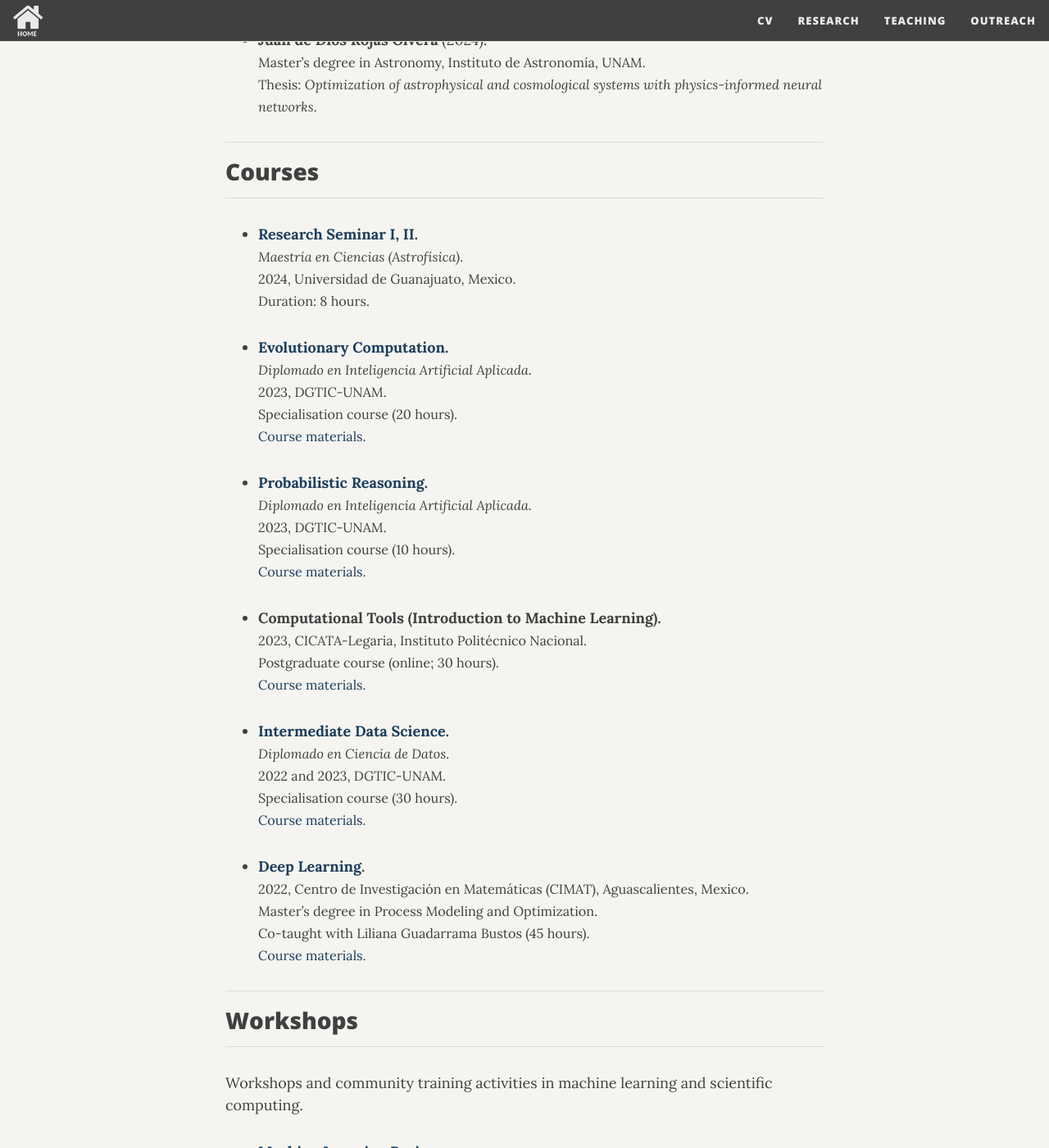
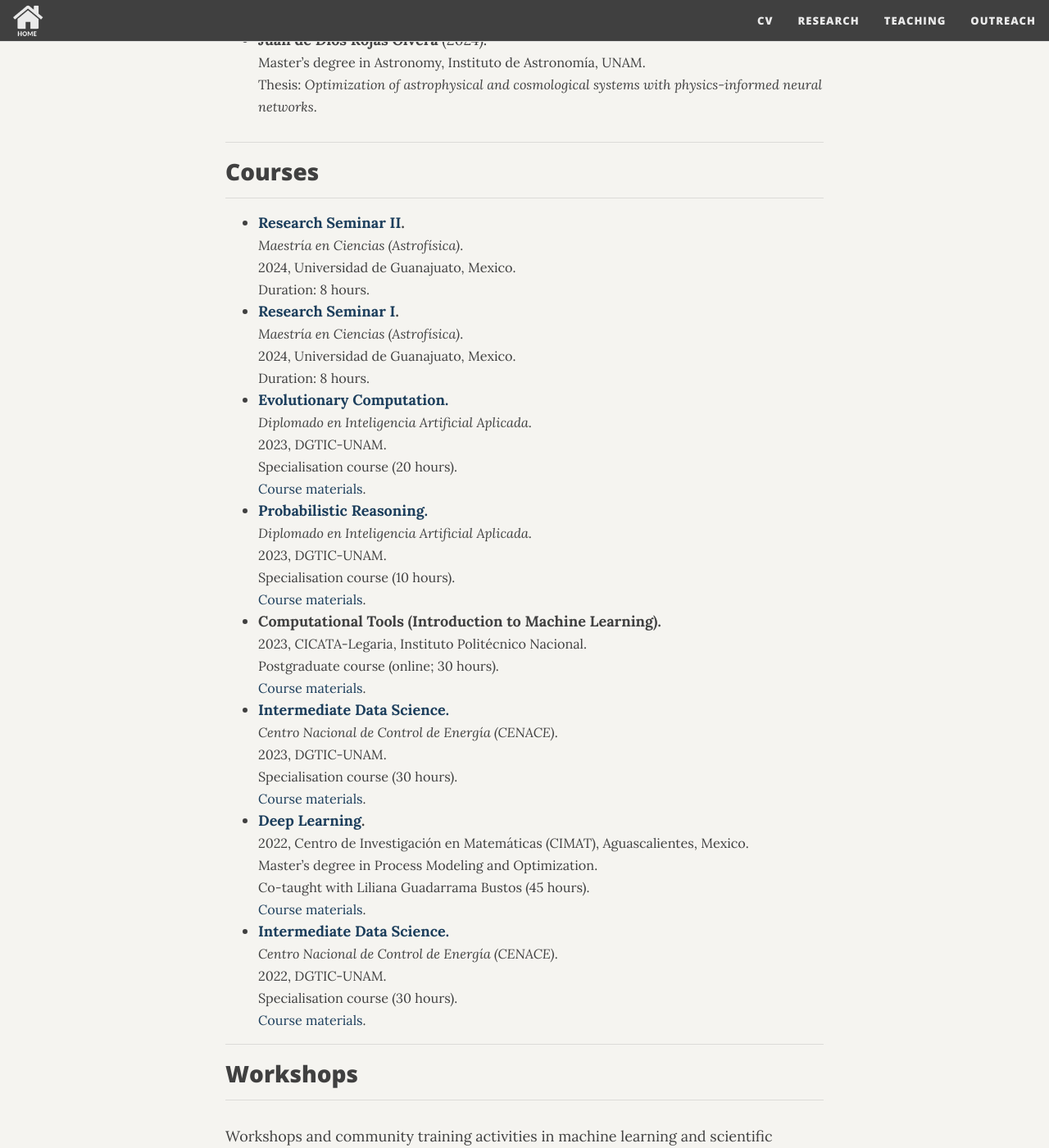
Before and after one commit to igomezv/igomezv.github.io, a Jekyll site: the page built from teaching.md, in a window 1280 px wide and 1400 px high, scrolled down 2118 px. Shown: the whole window at 82% size. Built offline with Jekyll 4.4.1, drawn with Linux system fonts in a browser that asks for light colours; nearby versions of some CDN libraries; comment, search, counter and statistics services are not loaded.

Commit message:
reordering

```diff
--- a/teaching.md
+++ b/teaching.md
@@ -86,39 +86,43 @@ Thesis: *Optimization of astrophysical and cosmological systems with physics-inf
 ## Courses
 ----------
 
-- **[Research Seminar I, II](https://www.dropbox.com/scl/fi/ewktgff50x9frtcwg29xk/UGTOInvestigacionSem.pdf?rlkey=on6569b76rwsez68k5f0i2qme&st=tvmgdj3g&dl=0).** <br>
+- **[Research Seminar II](https://www.dropbox.com/scl/fi/ewktgff50x9frtcwg29xk/UGTOInvestigacionSem.pdf?rlkey=on6569b76rwsez68k5f0i2qme&st=tvmgdj3g&dl=0).** <br>
 <span class="publication-contributions" markdown="span">*Maestría en Ciencias (Astrofísica)*. <br>
 2024, Universidad de Guanajuato, Mexico. <br>
 Duration: 8 hours.</span>
-
+- **[Research Seminar I](https://www.dropbox.com/scl/fi/ewktgff50x9frtcwg29xk/UGTOInvestigacionSem.pdf?rlkey=on6569b76rwsez68k5f0i2qme&st=tvmgdj3g&dl=0).** <br>
+<span class="publication-contributions" markdown="span">*Maestría en Ciencias (Astrofísica)*. <br>
+2024, Universidad de Guanajuato, Mexico. <br>
+Duration: 8 hours.</span>
 - [**Evolutionary Computation.**](https://www.dropbox.com/scl/fi/gqcy1dymdm2ipojceitzw/curso_evol_dgtic_23.pdf?rlkey=cu1nb9zv2ja5y9lhs3lxa2ksk&st=j037qckv&dl=0) <br>
 <span class="publication-contributions" markdown="span">*Diplomado en Inteligencia Artificial Aplicada*. <br>
 2023, DGTIC-UNAM. <br>
 Specialisation course (20 hours). <br>
 [Course materials](https://github.com/igomezv/ComputoEvolutivo).</span>
-
 - [**Probabilistic Reasoning.**](https://www.dropbox.com/scl/fi/96a3auajwtmw37jnl6bly/curso_proba_dgtic_23.pdf?rlkey=w4oqtuahpdldcy58iba8a7ztv&st=rybqsi0n&dl=0) <br>
 <span class="publication-contributions" markdown="span">*Diplomado en Inteligencia Artificial Aplicada*. <br>
 2023, DGTIC-UNAM. <br>
 Specialisation course (10 hours). <br>
 [Course materials](https://github.com/igomezv/RazonamientoProbabilistico).</span>
-
 - **Computational Tools (Introduction to Machine Learning).** <br>
 <span class="publication-contributions" markdown="span">2023, CICATA-Legaria, Instituto Politécnico Nacional. <br>
 Postgraduate course (online; 30 hours). <br>
 [Course materials](https://github.com/igomezv/HerramientasComputacionales).</span>
-
 - [**Intermediate Data Science.**](https://www.dropbox.com/scl/fi/p89n9sgpty2qdceejzfpo/curso_DS_dgtic_23.pdf?rlkey=s28v7652hehwrnbrclb1hkii2&st=q4pyw6yr&dl=0) <br>
-<span class="publication-contributions" markdown="span">*Diplomado en Ciencia de Datos*. <br>
-2022 and 2023, DGTIC-UNAM. <br>
+<span class="publication-contributions" markdown="span">*Centro Nacional de Control de Energía (CENACE)*. <br>
+2023, DGTIC-UNAM. <br>
 Specialisation course (30 hours). <br>
 [Course materials](https://github.com/igomezv/DataScienceIntermedio).</span>
-
 - **[Deep Learning](https://www.dropbox.com/scl/fi/wxlf5msmiaore86mxil1t/DL-CIMAT-Dr.-Isidro-G-mez-Vargas.pdf?rlkey=4up7wo5ht9ymsg80qkf0rbbcd&st=2xo7r8mx&dl=0).** <br>
 <span class="publication-contributions" markdown="span">2022, Centro de Investigación en Matemáticas (CIMAT), Aguascalientes, Mexico. <br>
 Master's degree in Process Modeling and Optimization. <br>
 Co-taught with Liliana Guadarrama Bustos (45 hours). <br>
 [Course materials](https://github.com/igomezv/DLCIMATAGS).</span>
+- [**Intermediate Data Science.**](https://www.dropbox.com/scl/fi/p89n9sgpty2qdceejzfpo/curso_DS_dgtic_23.pdf?rlkey=s28v7652hehwrnbrclb1hkii2&st=q4pyw6yr&dl=0) <br>
+<span class="publication-contributions" markdown="span">*Centro Nacional de Control de Energía (CENACE)*. <br>
+2022, DGTIC-UNAM. <br>
+Specialisation course (30 hours). <br>
+[Course materials](https://github.com/igomezv/DataScienceIntermedio).</span>
 
 
 --------------
@@ -132,7 +136,6 @@ Workshops and community training activities in machine learning and scientific c
 Universidad de Guanajuato. <br>
 Duration: 4.5 hours. <br>
 [Workshop materials](https://github.com/igomezv/MACS_2021_ML_basics_neural_networks).</span>
-
 - [**Cosmology with SimpleMC**](https://www.dropbox.com/scl/fi/1klpfsrfw6vwo41ts3p4h/curso_worksho_simplemc_2020.pdf?rlkey=6ok6ygkgineza0r6p9aswy29s&st=wzbak0z6&dl=0). <br>
 <span class="publication-contributions" markdown="span">2020\. Duration: 15 hours. <br>
 [Workshop materials](https://github.com/igomezv/simplemc_workshop).</span>
```
